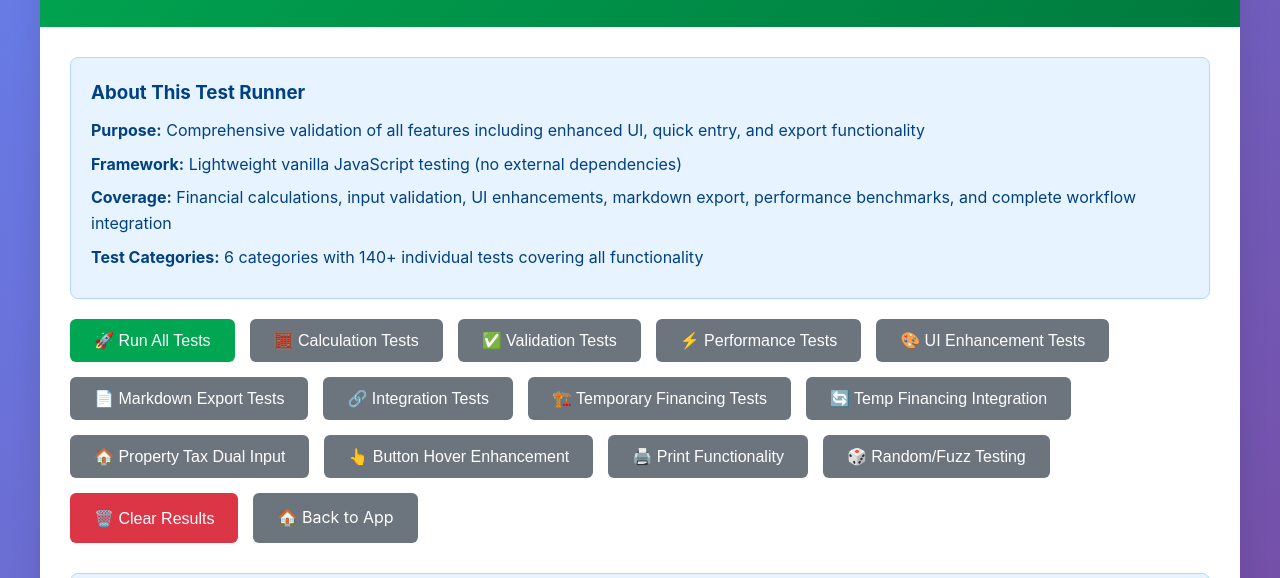
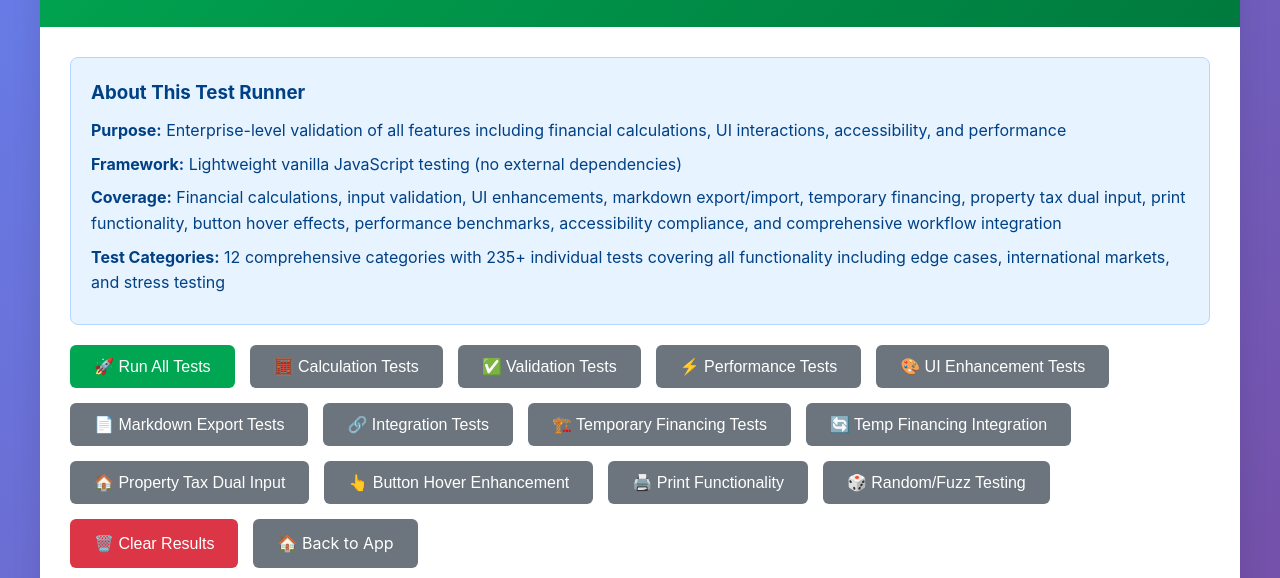
Before and after one commit to themattwilliams/calc, a website: page test-runner.html in a window 1280 px wide. Shown: the part 142-720 px from the top of the page. Drawn offline with Linux system fonts and the light colour scheme.

Commit message:
Update test runner description to reflect comprehensive test coverage
- Update from 6 to 12 comprehensive test categories
- Update from 140+ to 235+ individual tests
- Add coverage details for new features: temporary financing, property tax dual input, print functionality, button hover effects
- Include accessibility compliance and stress testing coverage
- Update cache-busting version for fresh loading

```diff
--- a/test-runner.html
+++ b/test-runner.html
@@ -275,10 +275,10 @@
         <div class="content">
             <div class="info-section">
                 <h3>About This Test Runner</h3>
-                <p><strong>Purpose:</strong> Comprehensive validation of all features including enhanced UI, quick entry, and export functionality</p>
+                <p><strong>Purpose:</strong> Enterprise-level validation of all features including financial calculations, UI interactions, accessibility, and performance</p>
                 <p><strong>Framework:</strong> Lightweight vanilla JavaScript testing (no external dependencies)</p>
-                <p><strong>Coverage:</strong> Financial calculations, input validation, UI enhancements, markdown export, performance benchmarks, and complete workflow integration</p>
-                <p><strong>Test Categories:</strong> 6 categories with 140+ individual tests covering all functionality</p>
+                <p><strong>Coverage:</strong> Financial calculations, input validation, UI enhancements, markdown export/import, temporary financing, property tax dual input, print functionality, button hover effects, performance benchmarks, accessibility compliance, and comprehensive workflow integration</p>
+                <p><strong>Test Categories:</strong> 12 comprehensive categories with 235+ individual tests covering all functionality including edge cases, international markets, and stress testing</p>
             </div>
 
             <div class="test-controls">
@@ -308,7 +308,7 @@
     </div>
 
     <!-- Test Framework -->
-            <script src="js/test-framework.js?v=2024b"></script>
+            <script src="js/test-framework.js?v=2024d"></script>
 
     <!-- Load actual calculator functions for testing -->
     <script src="js/calculator.js"></script>
```
